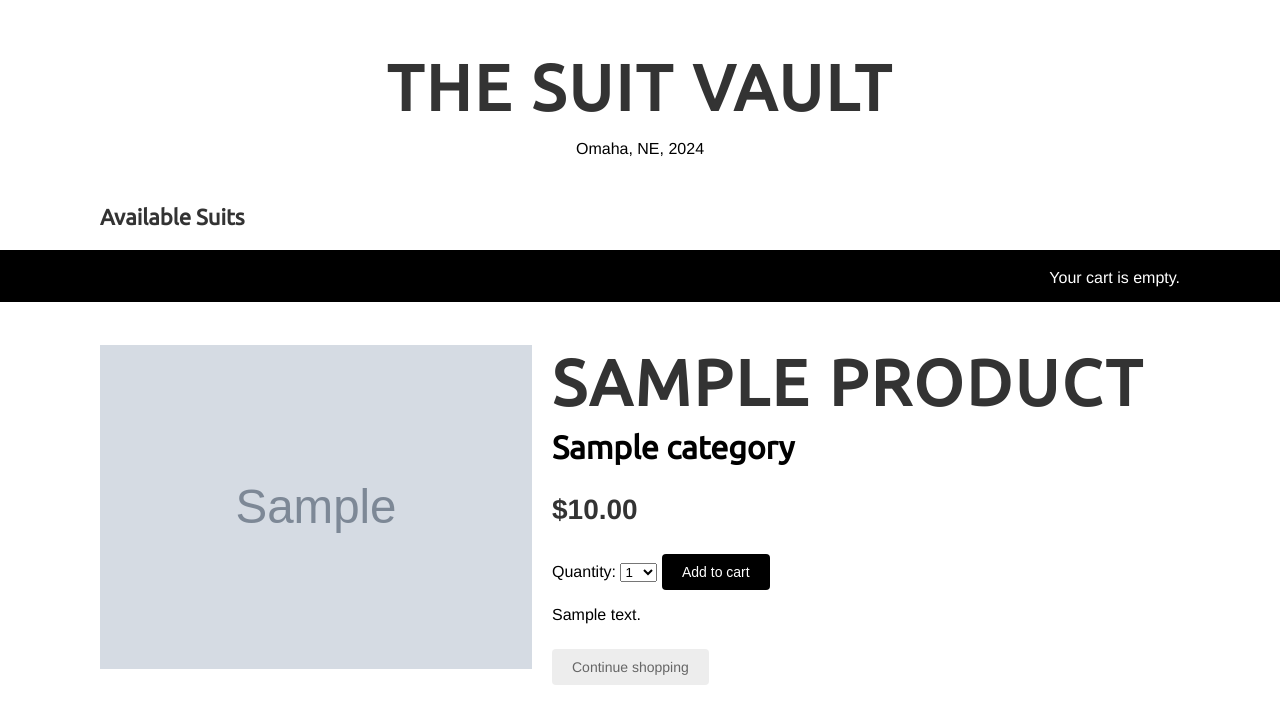
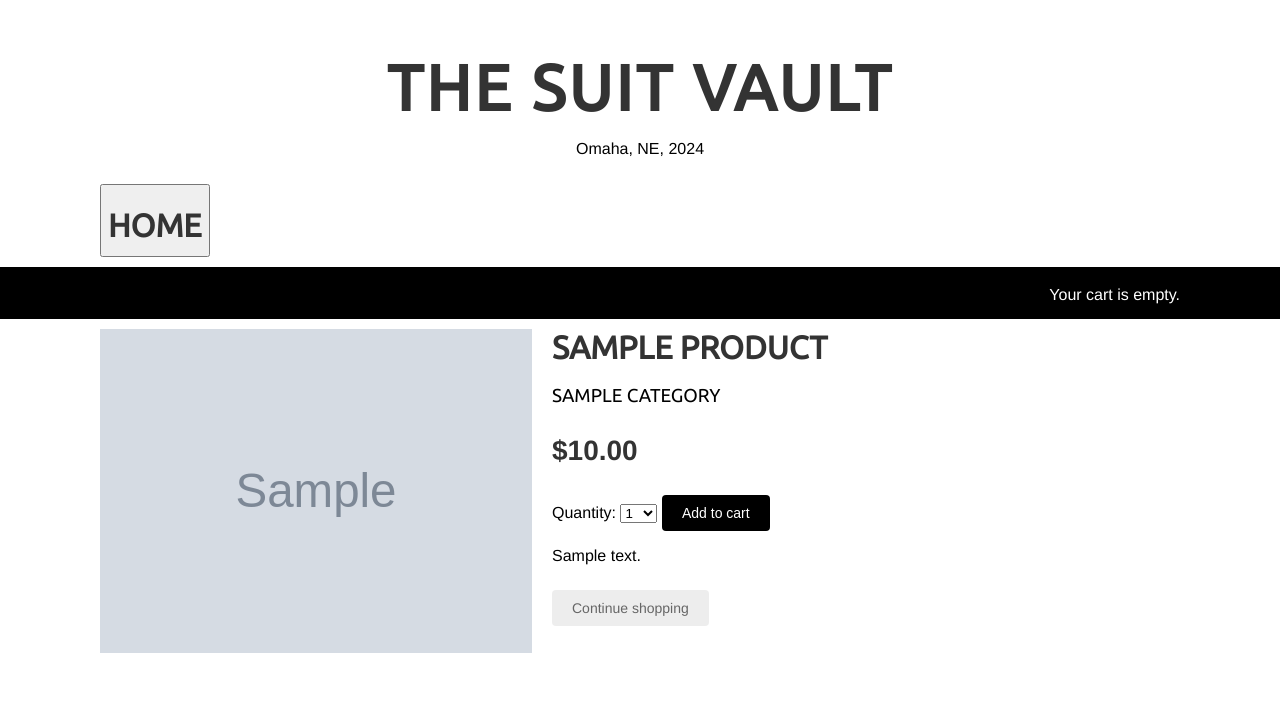
Before and after one commit to sydthomason/onlineSuitStore, a Django app: a page that uses shop/templates/shop/base.html in a window 1280 px wide. Shown: the top 706 px of the page. Run offline with Django 4.2, Linux system fonts and the light colour scheme; tables that the repository leaves empty hold one stand-in row (values such as "Sample post"); grey boxes marked "Sample" are stand-in pictures; some libraries are stand-ins or nearby versions.

Commit message:
Second Commit
This updated code changed category to collection using html. I also added a home button so the user can return to the home page at anytime.

```diff
--- a/shop/admin.py
+++ b/shop/admin.py
@@ -2,6 +2,8 @@ from django.contrib import admin
 
 # Register your models here.
 from django.contrib import admin
+
+from cart.models import Category
 from .models import Category, Product
 
 
--- a/shop/templates/shop/base.html
+++ b/shop/templates/shop/base.html
@@ -13,7 +13,7 @@
         <p>Omaha, NE, 2024</p>
     </header>
 <div id="header">
-    <h2 href="/" class="logo">Available Suits</h2>
+    <button onclick="window.location.href='/'"><h2>HOME</h2></button>
 </div>
 <div id="subheader">
     <div class="cart">
--- a/shop/templates/shop/product/detail.html
+++ b/shop/templates/shop/product/detail.html
@@ -8,8 +8,8 @@
 {% block content %}
     <div class="product-detail">
         <img src="{% if product.image %}{{ product.image.url }}{% else %}{% static "img/no_image.png" %}{% endif %}">
-        <h1>{{ product.name }}</h1>
-        <h2><a href="{{ product.category.get_absolute_url }}">{{ product.category }}</a></h2>
+        <h2>{{ product.name }}</h2>
+        <h3><a href="{{ product.category.get_absolute_url }}">{{ product.category }}</a></h3>
         <p class="price">${{ product.price }}</p>
         <form action="{% url "cart:cart_add" product.id %}" method="post">
             {{ cart_product_form }}
--- a/shop/templates/shop/product/list.html
+++ b/shop/templates/shop/product/list.html
@@ -7,7 +7,7 @@
 
 {% block content %}
     <div id="sidebar">
-        <h3>Categories</h3>
+        <h3>Collections</h3>
         <ul>
             <li {% if not category %}class="selected"{% endif %}>
                 <a href="{% url "shop:product_list" %}">All</a>
--- a/static/css/base.css
+++ b/static/css/base.css
@@ -23,10 +23,12 @@ h2 {
     margin-top: 20px;
     margin-bottom: 10px;
     color: #333;
+    text-transform: uppercase;
 }
 
 h3, h4, h5 , h6 {
     font-family: 'Ubuntu', sans-serif; font-weight:normal;
+    text-transform: uppercase;
 }
 
 a {
```
Also changed, not shown: README.txt, shop/urls.py (line endings or trailing spaces), 2 other files.
